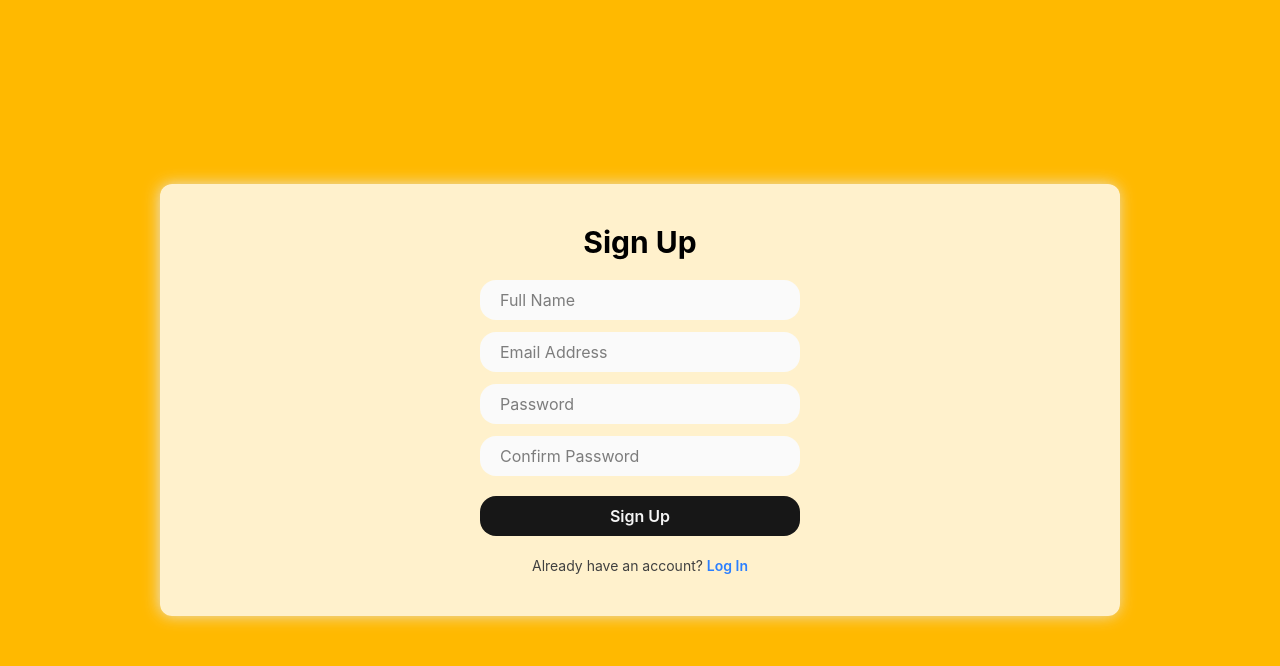
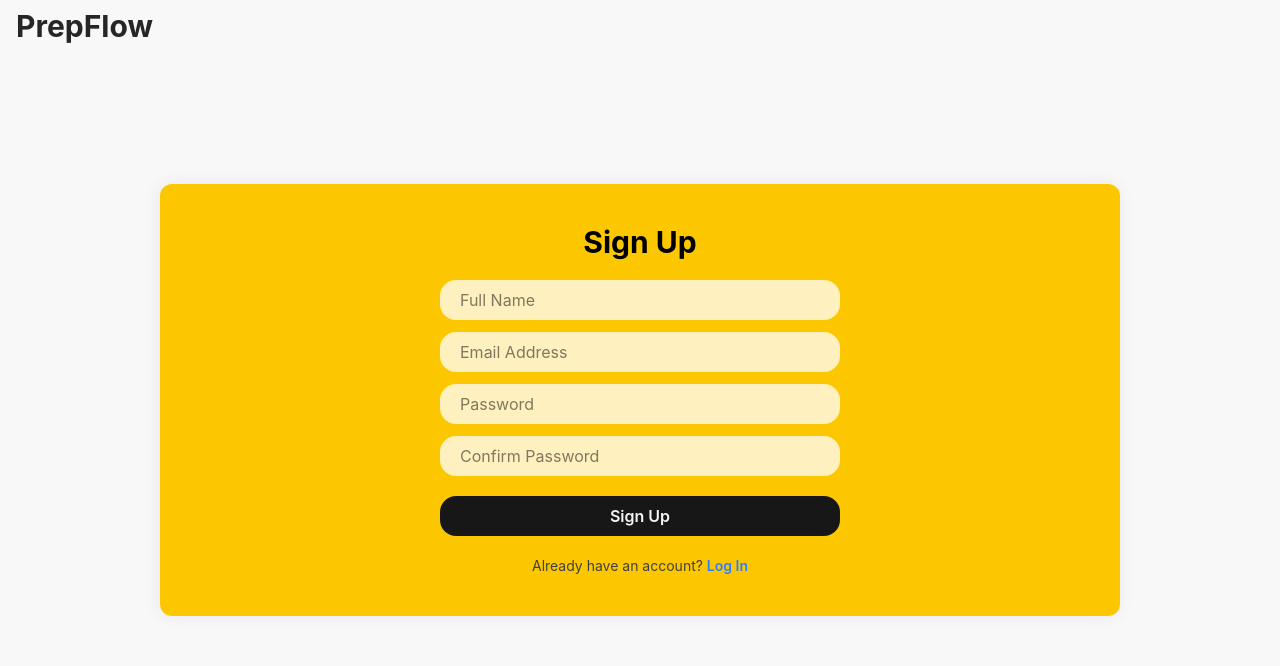
Before and after one commit to CarlosWong1/AI-Interview-Simulator, a React (Vite) app in the folder client/: page /register in a window 1280 px wide. Shown: the top 666 px of the page. Built offline with nearby package versions, Linux system fonts and the light colour scheme.

Commit message:
fixed the layout of how the routing works. used the auth and public layout, and imporoved the overall flow of the landing, login, and register

```diff
--- a/client/src/App.jsx
+++ b/client/src/App.jsx
@@ -7,29 +7,32 @@ import InterviewPage from './pages/Interview.jsx'
 import LoginPage from './pages/Login.jsx'
 import RegisterPage from './pages/Register.jsx'
 import ResultsPage from './pages/Results.jsx'
-import Footer from './components/Footer.jsx'
-import Navbar from './components/Navbar.jsx'
+import AuthLayout from './layouts/AuthLayout.jsx'
+import PublicLayout from './layouts/PublicLayout.jsx'
 
 const router = createBrowserRouter([
-  {path: "/", element: <LandingPage />},
   {path: "*", element: <PageNotFound />},
   {path: "/dashboard", element: <DashboardPage />},
   {path: "/history", element: <HistoryPage />},
   {path: "/interview", element: <InterviewPage />},
-  {path: "/login", element: <LoginPage />},
-  {path: "/register", element: <RegisterPage />},
   {path: "/results", element: <ResultsPage />},
+  {element: <AuthLayout />,
+    children: [
+      {path: "/register", element: <RegisterPage />},
+      {path: "/login", element: <LoginPage />}
+    ]
+  },
+  {element: <PublicLayout />,
+    children: [
+      {path: "/", element: <LandingPage />}
+    ]
+  },
 ]);
 
 function App() {
   return (
     <>
-      <div className='min-h-screen flex flex-col'>
-        <main className='flex-grow'>
-          <RouterProvider router={router} />
-        </main>
-        {/* <Footer /> */}
-      </div>
+      <RouterProvider router={router} />
     </>
   )
 }
--- /dev/null
+++ b/client/src/layouts/AuthLayout.jsx
@@ -0,0 +1,14 @@
+import { Outlet, Link } from "react-router-dom"
+
+function AuthLayout() {
+    return (
+        <>
+            <Link to="/">
+                <h1 className="text-neutral-800 font-bold text-3xl cursor-pointer absolute mt-2 ml-4">PrepFlow</h1>
+            </Link>
+            <Outlet></Outlet>
+        </>
+    );
+}
+
+export default AuthLayout
--- /dev/null
+++ b/client/src/layouts/PublicLayout.jsx
@@ -0,0 +1,15 @@
+import { Outlet } from "react-router-dom";
+import Footer from '../components/Footer'
+
+function PublicLayout() {
+    return (
+        <div className='min-h-screen flex flex-col'>
+            <main className='flex-grow'>
+                <Outlet></Outlet>
+            </main>
+            <Footer></Footer>
+      </div>
+    );
+}
+
+export default PublicLayout
--- a/client/src/pages/Dashboard.jsx
+++ b/client/src/pages/Dashboard.jsx
@@ -4,4 +4,4 @@ export default function DashboardPage() {
             <h1>DASHBOARD PAGE</h1>
         </>
     );
-}
+};
--- a/client/src/pages/Landing.jsx
+++ b/client/src/pages/Landing.jsx
@@ -5,12 +5,12 @@ export default function LandingPage() {
     return (
         <>
             <nav className='flex bg-yellow-400 block px-10 py-3 items-center justify-between border-b-3 border-amber-400'>
-                <a href="#">
+                <Link to="/">
                     <span className='font-bold text-xl'>PrepFlow</span>
-                </a>
+                </Link>
 
                 <div>
-                    <a href="#" className="flex justify-center w-22 bg-white text-black font-semibold px-2 py-1 rounded border-2 border-black hover:bg-black hover:text-white focus:outline-none focus:ring-2 focus:ring-sky-500 transition-colors duration-200">Log In</a>
+                    <Link to="/login" className="flex justify-center w-22 bg-white text-black font-semibold px-2 py-1 rounded border-2 border-black hover:bg-black hover:text-white focus:outline-none focus:ring-2 focus:ring-sky-500 transition-colors duration-200">Log In</Link>
                 </div>
             </nav>
 
--- a/client/src/pages/Login.jsx
+++ b/client/src/pages/Login.jsx
@@ -2,20 +2,17 @@ import { Link } from 'react-router-dom'
 
 export default function LoginPage() {
     return (
-        <>
-            <h1 className="text-neutral-800 font-bold text-3xl cursor-default absolute mt-2 ml-4">PrepFlow</h1>
         <div className="flex-center min-h-screen flex-col">
             <div className="w-3/4 bg-yellow-400 backdrop-blur-md rounded-xl p-10 shadow-[-1px_0px_16px_-1px_#e6e6e6]">
                 <h1 className="font-bold text-3xl cursor-default">Welcome Back</h1>
                 <p className="text-neutral-600 text-md cursor-default">Please enter your details</p>
-                    <div className="flex-center flex-col gap-3 mt-5">
-                        <input type="email" name="email" id="email" placeholder="Email Address" className="bg-white/75 py-2 w-80 rounded-2xl pl-5"/>
-                        <input type="password" name="password" id="password" placeholder="Password" className="bg-white/75 py-2 w-80 rounded-2xl pl-5"/>
+                <div className="flex-col flex gap-3 mt-5">
+                    <input type="email" name="email" id="email" placeholder="Email Address" className="bg-white/75 py-2 w-full rounded-2xl pl-5"/>
+                    <input type="password" name="password" id="password" placeholder="Password" className="bg-white/75 py-2 w-full rounded-2xl pl-5"/>
                 </div>
-                    <button className="bg-neutral-900 text-neutral-100 font-semibold text-1xl mt-5 w-80 py-2 rounded-2xl cursor-pointer">Log In</button>
+                <button className="bg-neutral-900 text-neutral-100 font-semibold text-1xl mt-5 w-full py-2 rounded-2xl cursor-pointer hover:bg-white/90 hover:text-black hover:ring-1">Log In</button>
                 <p className="text-sm text-neutral-700 mt-5 cursor-default">Don't have an account?<Link to="/register"><span className='text-blue-500 font-semibold'> Sign Up</span></Link></p>
             </div>
         </div>
-        </>
     );
 }
--- a/client/src/pages/Register.jsx
+++ b/client/src/pages/Register.jsx
@@ -2,16 +2,16 @@ import { Link } from 'react-router-dom'
 
 export default function RegisterPage() {
     return (
-        <div className="bg-amber-400 min-h-screen flex-center">
-            <div className="w-3/4 bg-white/80 backdrop-blur-md rounded-xl p-10 shadow-[-1px_0px_16px_-1px_#e6e6e6] flex-center flex-col">
+        <div className="min-h-screen flex-center">
+            <div className="w-3/4 bg-yellow-400 backdrop-blur-md rounded-xl p-10 shadow-[-1px_0px_16px_-1px_#e6e6e6] flex-center flex-col">
                 <h1 className="text-3xl font-bold cursor-default">Sign Up</h1>
                 <div className="flex-center flex-col gap-3 mt-5">
-                    <input type="text" name="name" id="name" placeholder="Full Name" className="bg-neutral-50 py-2 w-80 rounded-2xl pl-5"/>
-                    <input type="email" name="email" id="email" placeholder="Email Address" className="bg-neutral-50 py-2 w-80 rounded-2xl pl-5"/>
-                    <input type="password" name="password" id="password" placeholder="Password" className="bg-neutral-50 py-2 w-80 rounded-2xl pl-5"/>
-                    <input type="password" name="confirm_password" id="confirm_password" placeholder="Confirm Password" className="bg-neutral-50 py-2 w-80 rounded-2xl pl-5"/>
+                    <input type="text" name="name" id="name" placeholder="Full Name" className="bg-white/75 py-2 w-100 rounded-2xl pl-5"/>
+                    <input type="email" name="email" id="email" placeholder="Email Address" className="bg-white/75 py-2 w-100 rounded-2xl pl-5"/>
+                    <input type="password" name="password" id="password" placeholder="Password" className="bg-white/75 py-2 w-100 rounded-2xl pl-5"/>
+                    <input type="password" name="confirm_password" id="confirm_password" placeholder="Confirm Password" className="bg-white/75 py-2 w-100 rounded-2xl pl-5"/>
                 </div>
-                <button className="bg-neutral-900 text-neutral-100 font-semibold text-1xl mt-5 w-80 py-2 rounded-2xl cursor-pointer">Sign Up</button>
+                <button className="bg-neutral-900 text-neutral-100 font-semibold text-1xl mt-5 w-100 py-2 rounded-2xl cursor-pointer hover:bg-white/90 hover:text-black hover:ring-1">Sign Up</button>
                 <p className="text-sm text-neutral-700 mt-5 cursor-default">Already have an account? <Link to="/login"><span className='text-blue-500 font-semibold'>Log In</span></Link></p>
             </div>
         </div>
```
Also changed, not shown: client/src/AuthLayout.jsx (deleted), client/src/PublicLayout.jsx (deleted), client/src/layouts/AppLayout.jsx (added). Lines whose indentation alone changed are shown as unchanged.
